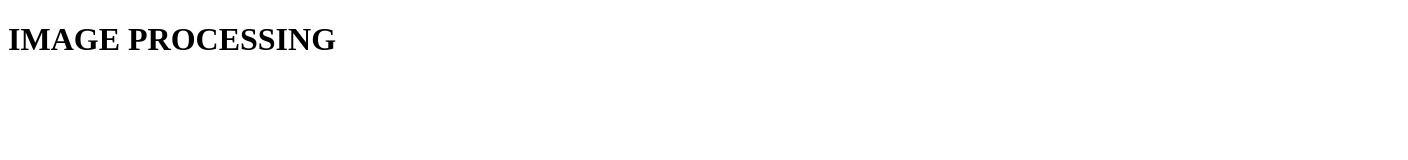
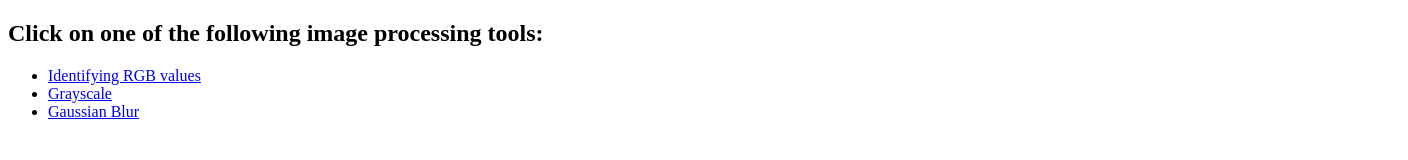
Before and after one commit to limelody/Image-Processing, a website: page index.html in a window 1280 px wide. Shown: the whole page, 1408 px wide, since content can reach past the window. Drawn offline with Linux system fonts and the light colour scheme.

Commit message:
Restructured interface

```diff
--- a/index.html
+++ b/index.html
@@ -6,10 +6,13 @@
     </head>
 
     <body>
-        <h1> IMAGE PROCESSING</h1>
-        <canvas id="canvas" width="1400" height="1050" style="float:left"></canvas>
-        <div id="color" style="width:200px;height:50px;float:left"></div>
-        <script src=processing.js> </script>
+        <h2> Click on one of the following image processing tools: </h2>
+        <ul>
+            <li> <a href="processing.html"> Identifying RGB values </a></li>
+            <li> <a href="grayscale.html"> Grayscale </a></li>
+            <li> <a href="gaussian_blur.html"> Gaussian Blur </a></li>
+        </ul>
+
     </body>
 
 </html>
```
